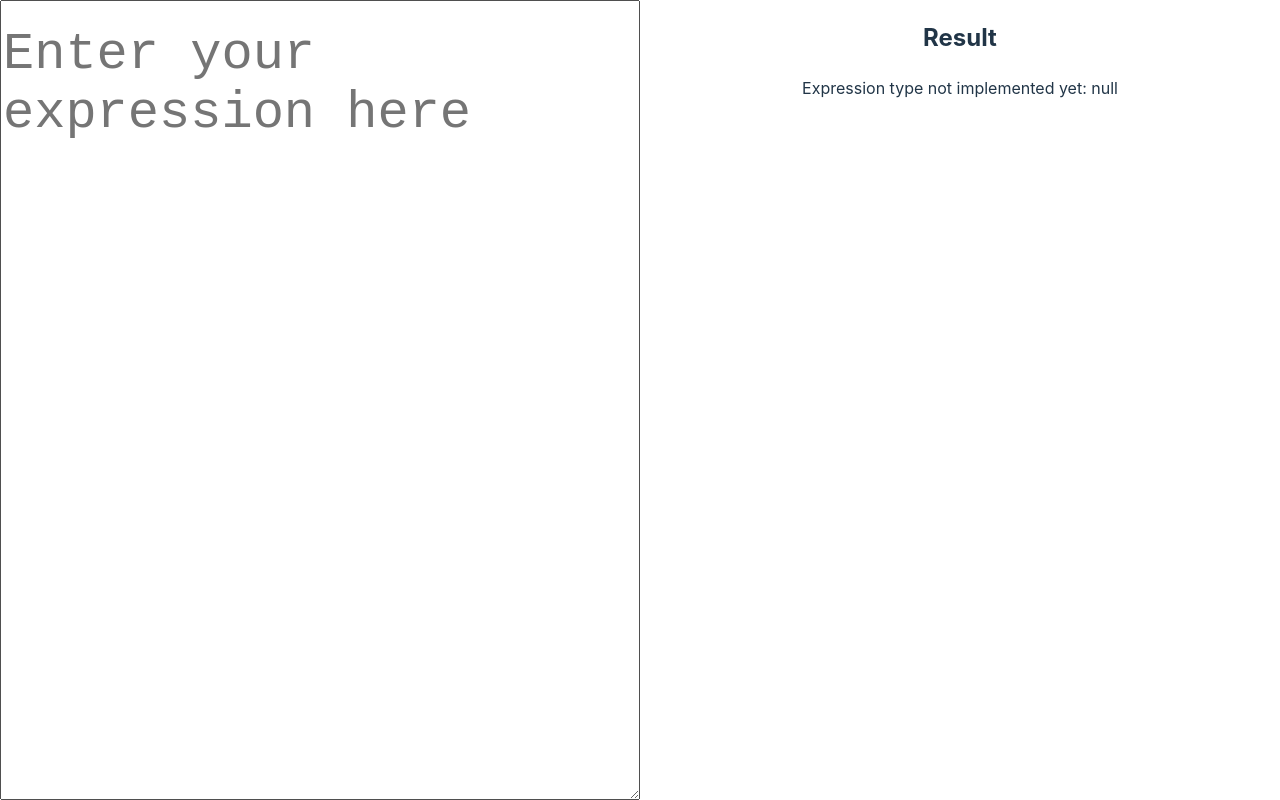
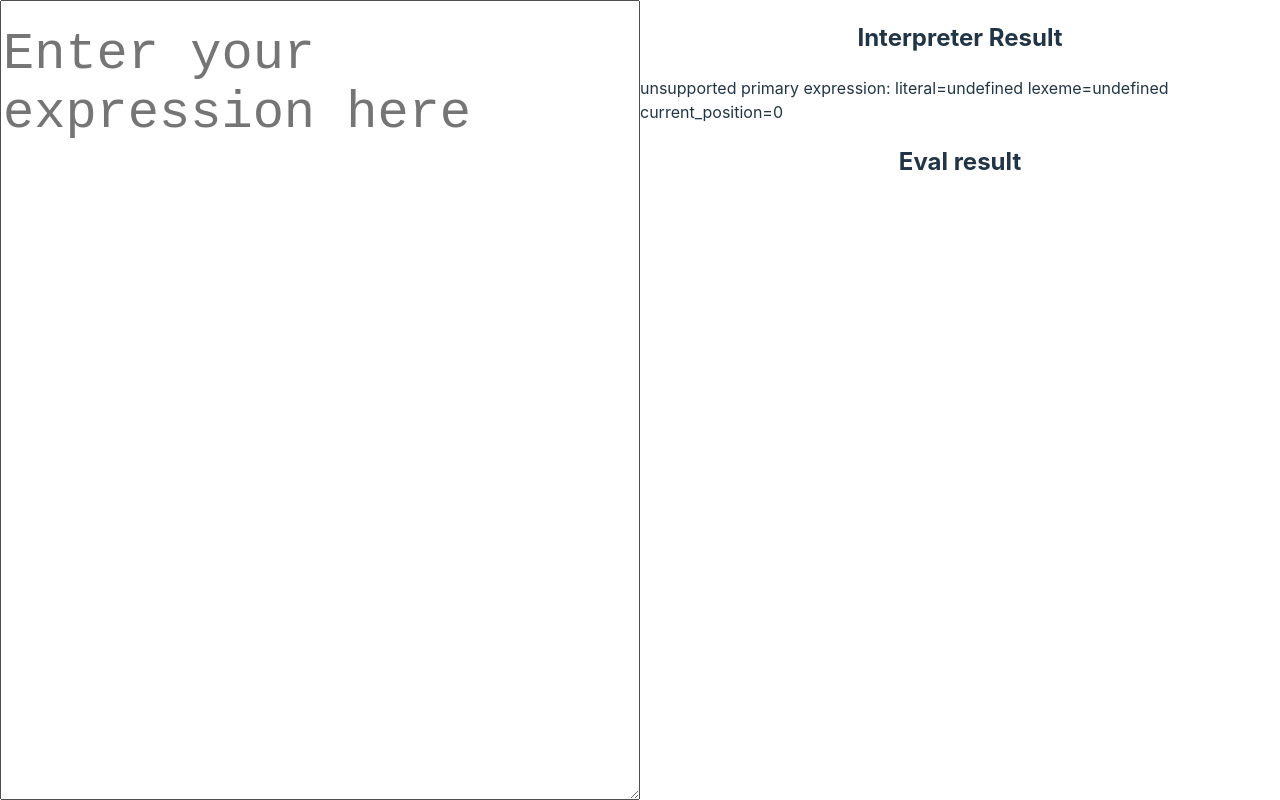
Before and after one commit to brunojppb/building-our-own-js, a React (Vite) app: page / in a window 1280 px wide. Built offline with nearby package versions, Linux system fonts and the light colour scheme.

Commit message:
Show eval result to compare

```diff
--- a/src/evaluator/parser.js
+++ b/src/evaluator/parser.js
@@ -26,12 +26,7 @@ export class Parser {
   }
 
   parse() {
-    try {
-      return this.expression();
-    } catch (e) {
-      console.error("Could not parse tokens", e);
-      return null;
-    }
+    return this.expression();
   }
 
   expression() {
@@ -77,7 +72,7 @@ export class Parser {
       `unsupported primary expression: literal=${
         this.previous()?.literal
       } lexeme=${this.previous()?.lexeme}
-        current=${this.#current}`,
+        current_position=${this.#current}`,
     );
   }
 
--- a/src/frontend/App.jsx
+++ b/src/frontend/App.jsx
@@ -8,6 +8,7 @@ import { Interpreter } from "../evaluator/interpreter";
 function App() {
   const [input, setInput] = useState("");
   const [result, setResult] = useState("");
+  const [evalResut, setEvalResult] = useState("");
 
   useEffect(() => {
     try {
@@ -20,6 +21,16 @@ function App() {
     }
   }, [input]);
 
+  useEffect(() => {
+    try {
+      // biome-ignore lint/security/noGlobalEval: Just for demo purposes. Don't do this at home.
+      const result = eval(input);
+      setEvalResult(result)
+    } catch (error) {
+      setEvalResult(error.message);
+    }
+  }, [input])
+
   return (
     <div className="container">
       <div className="input">
@@ -29,8 +40,12 @@ function App() {
         />
       </div>
       <div className="output">
-        <h2>Result</h2>
+        <h2>Interpreter Result</h2>
         <span className="result">{result}</span>
+        <div>
+        <h2>Eval result</h2>
+        <span className="result">{evalResut}</span>
+        </div>
       </div>
     </div>
   );
```
